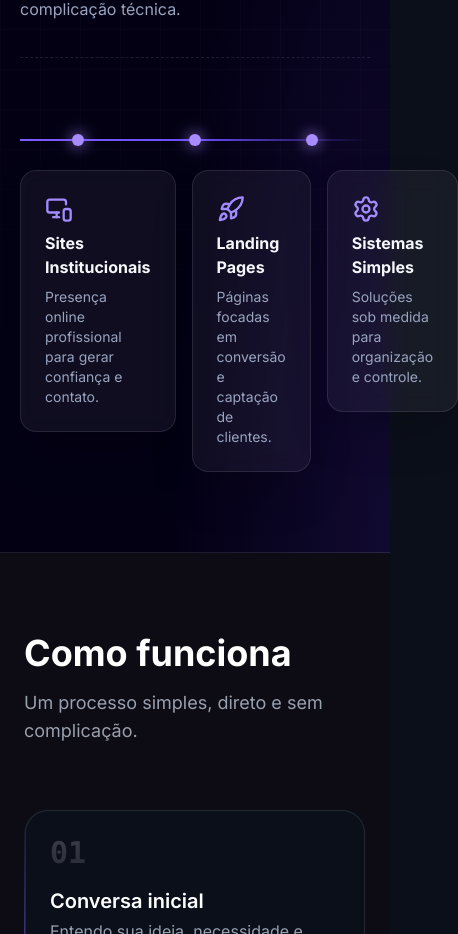
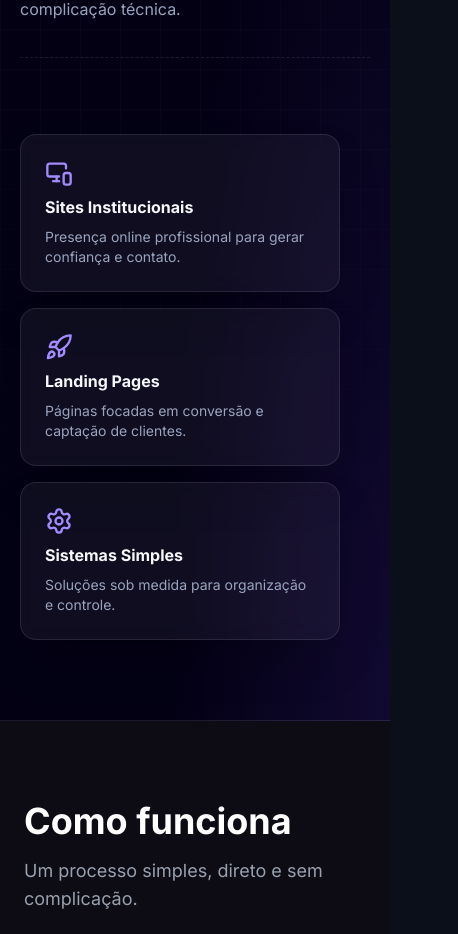
Before and after one commit to tiagohll/tiagohll-landing, a Next.js app: page / in a window 390 px wide. Shown: the part 1194-2128 px from the top of the page, 458 px wide, since content can reach past the window. Built offline with nearby package versions, Linux system fonts and the light colour scheme.

Commit message:
fix: responsividade, agora a seção de services e flex-col no mobile

```diff
--- a/src/components/PaginaInicial/services.tsx
+++ b/src/components/PaginaInicial/services.tsx
@@ -57,20 +57,6 @@
                     <div className="border-b border-dashed my-9 border-white/10" />
                 </div>
                 <div className="relative flex flex-col md:flex-row gap-6 md:gap-12 w-full md:w-1/2 max-w-5xl">
-                    {/* Timeline (Linha e Pontos) */}
-                    <div className="relative flex flex-row items-center justify-around min-w-[30px] md:hidden">
-                        {/* Linha: Horizontal no mobile (w-full h-[2px]), Vertical no MD+ (w-[2px] h-full) */}
-                        <div className="absolute w-full h-[2px] top-1/2 -translate-y-1/2 md:translate-y-0 md:w-[2px] md:h-full md:left-1/2 md:-translate-x-1/2 bg-gradient-to-r md:bg-gradient-to-b from-[#7C5CFF] via-[#6A4DFF] to-transparent" />
-
-                        {/* Pontos de Brilho */}
-                        {[1, 2, 3].map((i) => (
-                            <div
-                                key={i}
-                                className="z-10 w-3 h-3 bg-[#A78BFF] rounded-full shadow-[0_0_15px_#A78BFF]"
-                            />
-                        ))}
-                    </div>
-
                     <div className="relative flex-col items-center hidden md:flex">
                         {/* A Linha em si */}
                         <div className="absolute h-full w-[2px] bg-gradient-to-b from-[#7C5CFF] via-[#6A4DFF] to-transparent" />
@@ -84,7 +70,7 @@
                     </div>
 
                     {/* Grid de Cards: 1 coluna no mobile, 3 colunas no Desktop se preferir horizontal, ou manter coluna */}
-                    <div className="flex md:flex-col gap-4 w-full h-fit">
+                    <div className="flex flex-col gap-4 w-full h-fit">
                         {services.map((service, index) => (
                             <Card
                                 key={index}
```
Also changed, not shown: 1 other file (tests, documents, lock files or other folders).
